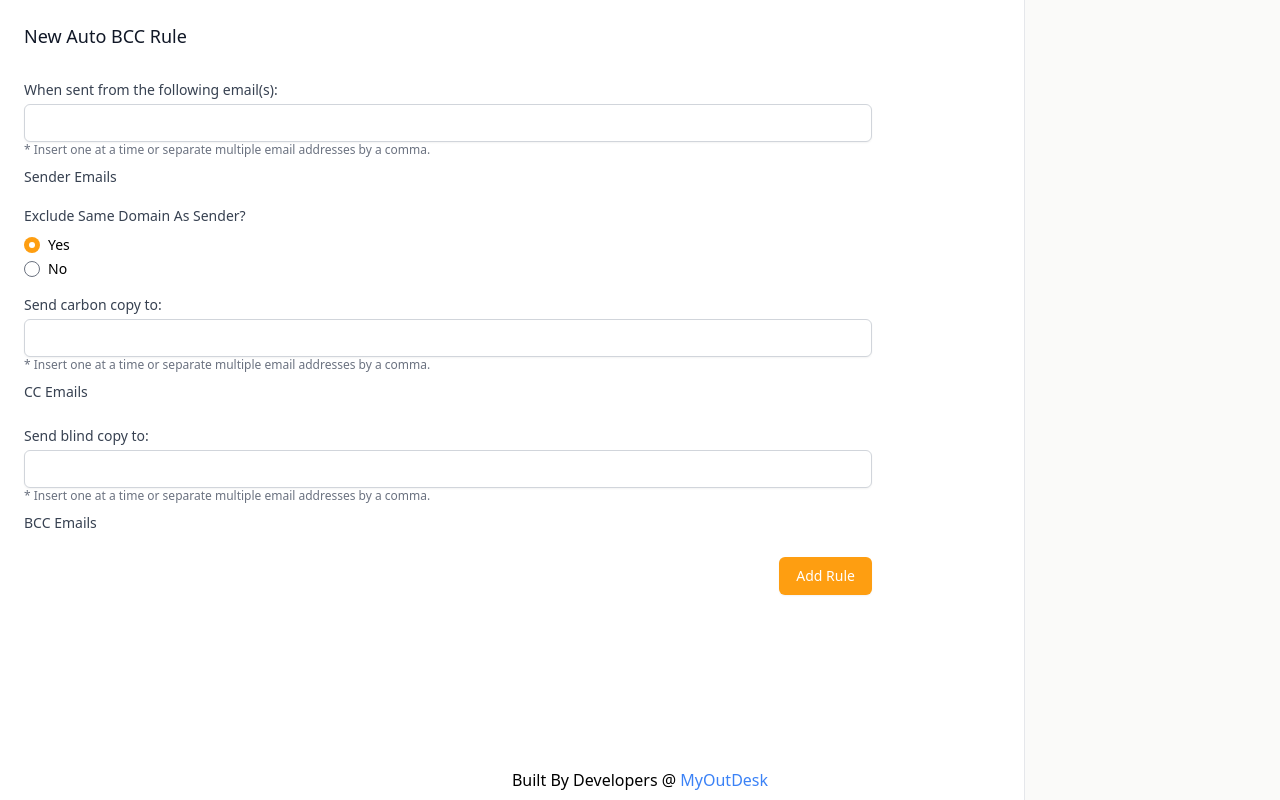
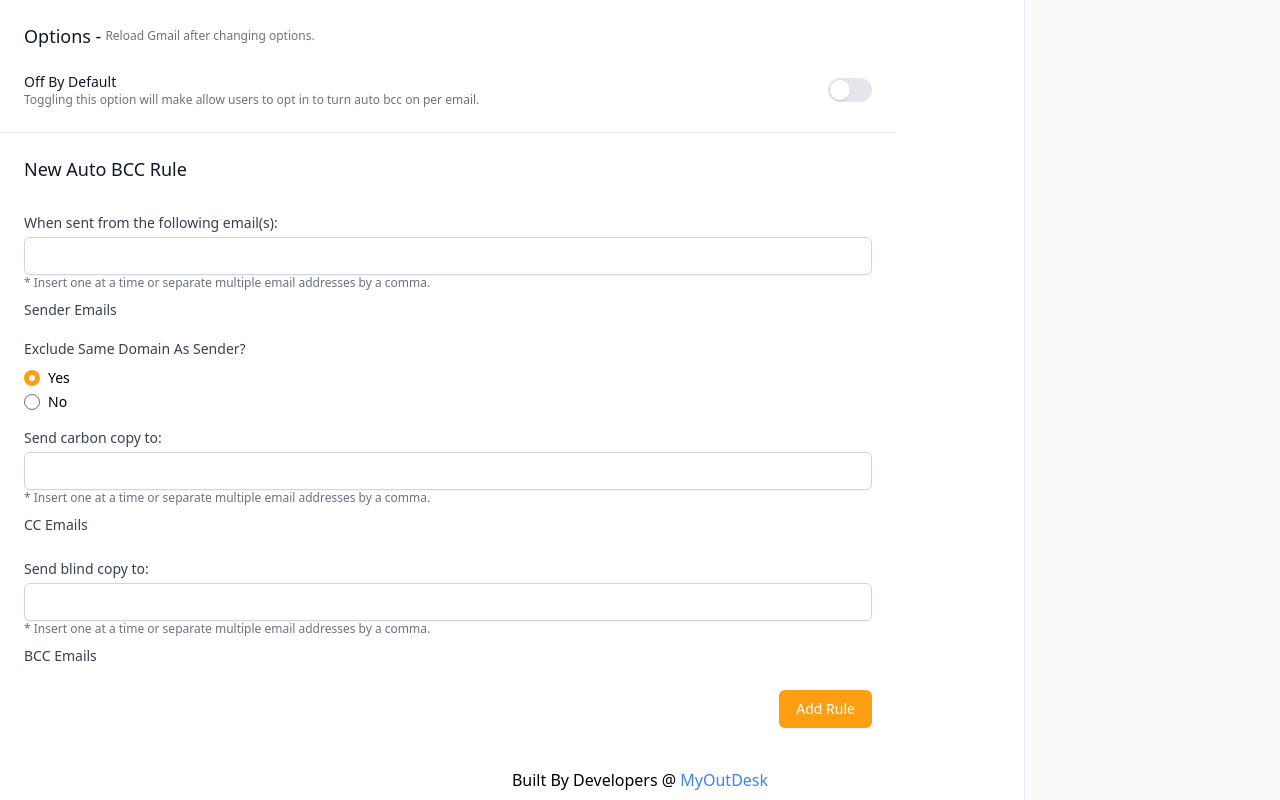
Before and after one commit to MyOutDeskLLC/auto-bcc, a Vue app: page / in a window 1280 px wide. Built offline with nearby package versions, Linux system fonts and the light colour scheme.

Commit message:
feat: options, off by default

```diff
--- a/package.json
+++ b/package.json
@@ -10,6 +10,7 @@
     "preview": "vite preview"
   },
   "dependencies": {
+    "@headlessui/vue": "^1.7.4",
     "@inboxsdk/core": "^0.2.16",
     "gmail-js": "^1.1.3",
     "sweetalert2": "^11.4.33",
--- a/src/App.vue
+++ b/src/App.vue
@@ -2,6 +2,23 @@
     <div class="relative">
         <div class="grid w-full grid-cols-1 overflow-y-auto sm:max-h-screen sm:min-h-screen sm:grid-cols-3 md:grid-cols-5">
             <div class="sm:col-span-2 sm:max-h-screen sm:max-w-4xl sm:overflow-y-auto md:col-span-4">
+                <div class="p-6 border-b">
+                    <div class="mb-6 flex items-center space-x-1">
+                        <h1 class="text-lg font-medium leading-6 text-gray-900">Options -</h1>
+                        <span class="font-normal text-xs text-gray-500"> Reload Gmail after changing options.</span>
+                    </div>
+                    <div class="flex items-center space-x-2">
+                        <SwitchGroup as="div" class="flex items-center justify-between w-full">
+                            <span class="flex flex-grow flex-col">
+                              <SwitchLabel as="span" class="text-sm font-medium text-gray-900" passive>Off By Default</SwitchLabel>
+                              <SwitchDescription as="span" class="text-xs text-gray-500">Toggling this option will make allow users to opt in to turn auto bcc on per email. </SwitchDescription>
+                            </span>
+                            <Switch v-model="options.offByDefault" :class="[options.offByDefault ? 'bg-brand-600' : 'bg-gray-200', 'relative inline-flex h-6 w-11 flex-shrink-0 cursor-pointer rounded-full border-2 border-transparent transition-colors duration-200 ease-in-out focus:outline-none focus:ring-2 focus:ring-brand-500 focus:ring-offset-2']">
+                                <span aria-hidden="true" :class="[options.offByDefault ? 'translate-x-5' : 'translate-x-0', 'pointer-events-none inline-block h-5 w-5 transform rounded-full bg-white shadow ring-0 transition duration-200 ease-in-out']"/>
+                            </Switch>
+                        </SwitchGroup>
+                    </div>
+                </div>
                 <NewRule @rule-added="getRulesFromStorage"/>
             </div>
             <div class="col-span-1 border-l bg-stone-50 sm:max-h-screen sm:overflow-y-auto">
@@ -24,9 +41,18 @@
     import Rule from "./components/Rule.vue";
     import NewRule from "./components/NewRule.vue";
 
-    import {onMounted, ref} from "vue";
+    import {onMounted, ref, reactive, watch} from "vue";
+    import {Switch, SwitchDescription, SwitchGroup, SwitchLabel} from "@headlessui/vue";
 
     const rules = ref({});
+    let options = reactive({
+        offByDefault: false
+    })
+
+    watch(options, (newOptions, oldOptions) => {
+        saveOptions(newOptions)
+    })
+
 
     function getRulesFromStorage() {
         chrome.storage.local.get("rules", (data) => {
@@ -34,8 +60,25 @@
         });
     }
 
+    function getOptionsFromStorage() {
+        chrome.storage.local.get("options", (data) => {
+            let tmpOptions = data && data.options ? data.options : {
+                offByDefault: false
+            };
+
+            Object.keys(tmpOptions).forEach(key => {
+                options[key] = tmpOptions[key];
+            })
+        });
+    }
+
     function saveRules(value) {
         chrome.storage.local.set({rules: value}, () => {
+        });
+    }
+
+    function saveOptions(options){
+        chrome.storage.local.set({options: options}, () => {
         });
     }
 
@@ -46,6 +89,7 @@
 
     onMounted(() => {
         getRulesFromStorage();
+        getOptionsFromStorage();
     });
 
 </script>
--- a/src/gmail.js
+++ b/src/gmail.js
@@ -4,6 +4,10 @@ const SELECTOR_FOR_BCC_SPAN = ".aB.gQ.pB";
 const SELECTOR_FOR_CC_SPAN = ".aB.gQ.pE";
 const EMAIL_REGEX = /([a-zA-Z0-9.!#$%&'*+/=?^_`{|}~-]+@[a-zA-Z0-9](?:[a-zA-Z0-9-]{0,61}[a-zA-Z0-9])?(?:\.[a-zA-Z0-9](?:[a-zA-Z0-9-]{0,61}[a-zA-Z0-9])?)*)/;
 import "./icons/gray-scale-orange-square-mail.png"
+
+const DEFAULT_OPTIONS = {
+    offByDefault: false
+}
 
 class GmailAutoBccHandler {
 
@@ -17,9 +21,12 @@ class GmailAutoBccHandler {
         this.watcher = null;
         this.observer = null;
         this.rules = {};
+        this.options = {};
         // Get initial rules and hookup observers
         this.debug("getting rules from storage");
         this.getRulesFromStorage();
+        this.debug("getting options from storage");
+        this.getOptionsFromStorage();
         this.debug("creating email observer");
         this.createEmailFormObserver();
         this.debug("creating observer for garbage collection");
@@ -74,6 +81,16 @@ class GmailAutoBccHandler {
         });
     };
 
+    getOptionsFromStorage = () => {
+        chrome.storage.local.get("options", (data) => {
+            if (!data.options) {
+                this.options = DEFAULT_OPTIONS;
+                return;
+            }
+            this.options = data.options;
+        });
+    }
+
     createIgnoreEmailButton = (formId) => {
         let tbody = document.getElementById(formId).parentElement.parentElement.parentElement;
         let tr = document.createElement("tr");
@@ -81,10 +98,10 @@ class GmailAutoBccHandler {
         let button = document.createElement("button");
         let image = new Image();
         let span = document.createElement("span");
-        span.innerText = "Enabled";
+        span.innerText = this.options.offByDefault === false ? "AutoBCC Enabled" : "AutoBCC Disabled";
         span.style.marginLeft = '0.25rem';
         span.style.fontSize = '0.75rem';
-        image.src = chrome.runtime.getURL("src/icons/orange-square-mail.png");
+        image.src = this.options.offByDefault === false ? chrome.runtime.getURL("src/icons/orange-square-mail.png") : chrome.runtime.getURL("src/icons/gray-scale-orange-square-mail.png");
         image.style.width = "1rem";
         image.style.height = "1rem";
         button.style.borderWidth = "0px";
@@ -106,14 +123,14 @@ class GmailAutoBccHandler {
                 this.debug(button.firstChild);
                 let img = button.firstChild
                 img.src = chrome.runtime.getURL("src/icons/orange-square-mail.png");
-                button.children[1].innerText = "Enabled";
+                button.children[1].innerText = "AutoBCC Enabled";
                 this.formsEnabled[formId].disabled = false;
                 this.debug('setting to FALSE')
             } else {
                 this.debug(button.firstChild);
                 let img = button.firstChild
                 img.src = chrome.runtime.getURL("src/icons/gray-scale-orange-square-mail.png");
-                button.children[1].innerText = "Disabled";
+                button.children[1].innerText = "AutoBCC Disabled";
                 this.formsEnabled[formId].disabled = true;
                 this.debug('setting to TRUE')
             }
@@ -146,10 +163,10 @@ class GmailAutoBccHandler {
                     return false;
                 }
                 if (!Object.keys(this.formsEnabled).includes(formId)) {
+                    this.formsEnabled[formId] = {
+                        disabled: this.options.offByDefault === true ? true : false,
+                    };
                     this.createIgnoreEmailButton(formId);
-                    this.formsEnabled[formId] = {
-                        disabled: false,
-                    };
                 }
                 // Form is still on the page, do nothing here
                 return true;
```
Also changed, not shown: public/smallpromotile.jpg (deleted), 1 other file (tests, documents, lock files or other folders).
